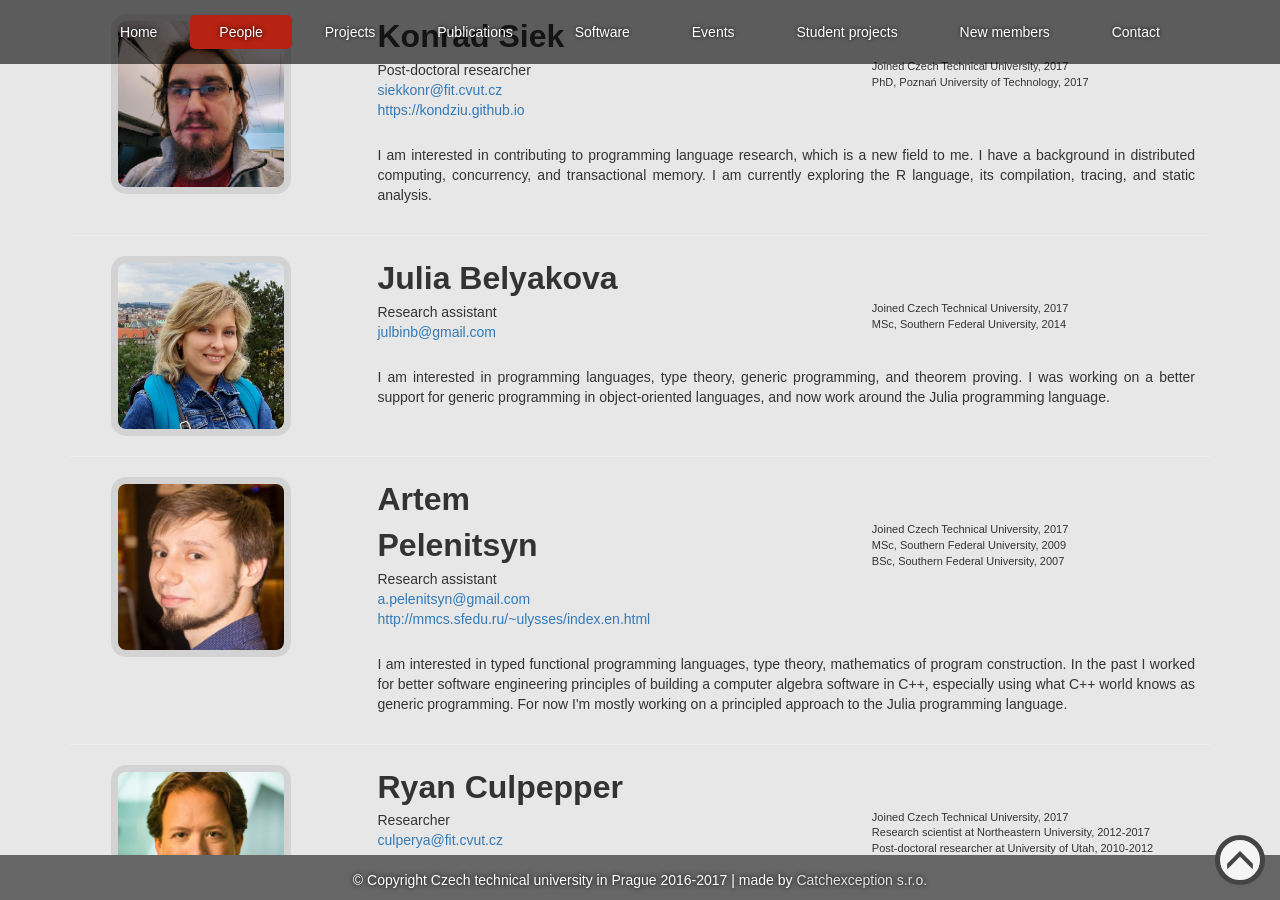
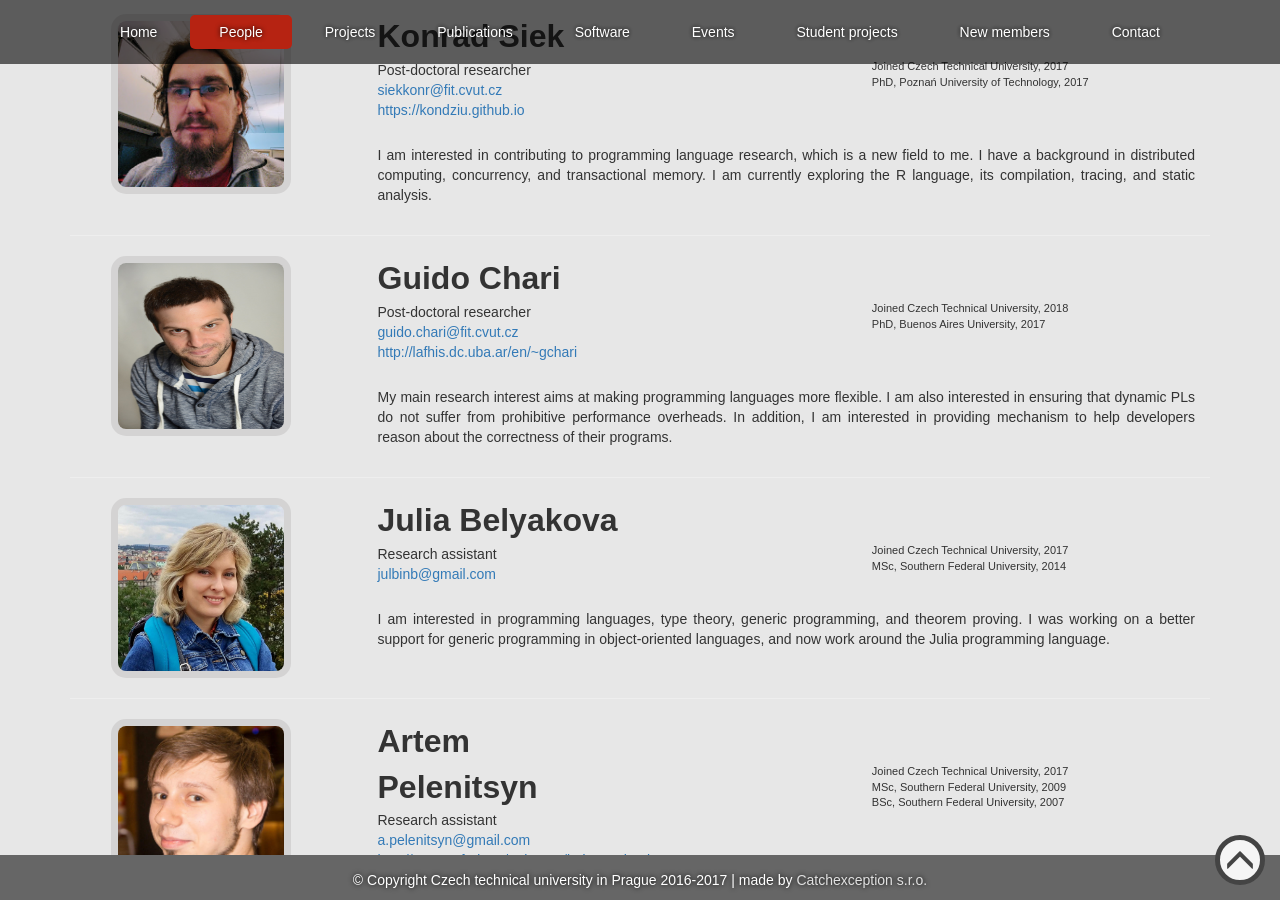
Before and after one commit to PRL-PRG/prl-prg.github.io, a Jekyll site: the page built from people.md, in a window 1280 px wide and 900 px high, scrolled down 1138 px. Built offline with Jekyll 4.4.1, drawn with Linux system fonts in a browser that asks for light colours.

Commit message:
Add myself (Guido Chari) to people

```diff
--- a/people.md
+++ b/people.md
@@ -62,6 +62,17 @@ people:
     - Joined Czech Technical University, 2017
     - PhD, Poznań University of Technology, 2017
     note: "I am interested in contributing to programming language research, which is a new field to me. I have a background in distributed computing, concurrency, and transactional memory. I am currently exploring the R language, its compilation, tracing, and static analysis."
+
+  - type: researcher
+    name: Guido Chari
+    photo: guido_chari.jpg
+    title: Post-doctoral researcher
+    email: guido.chari@fit.cvut.cz
+    web: http://lafhis.dc.uba.ar/en/~gchari
+    bio:
+    - Joined Czech Technical University, 2018
+    - PhD, Buenos Aires University, 2017
+    note: "My main research interest aims at making programming languages more flexible. I am also interested in ensuring that dynamic PLs do not suffer from prohibitive performance overheads. In addition, I am interested in providing mechanism to help developers reason about the correctness of their programs."
 
   - type: researcher
     name: Julia Belyakova
```
Also changed, not shown: images/people/guido_chari.jpg (added).
